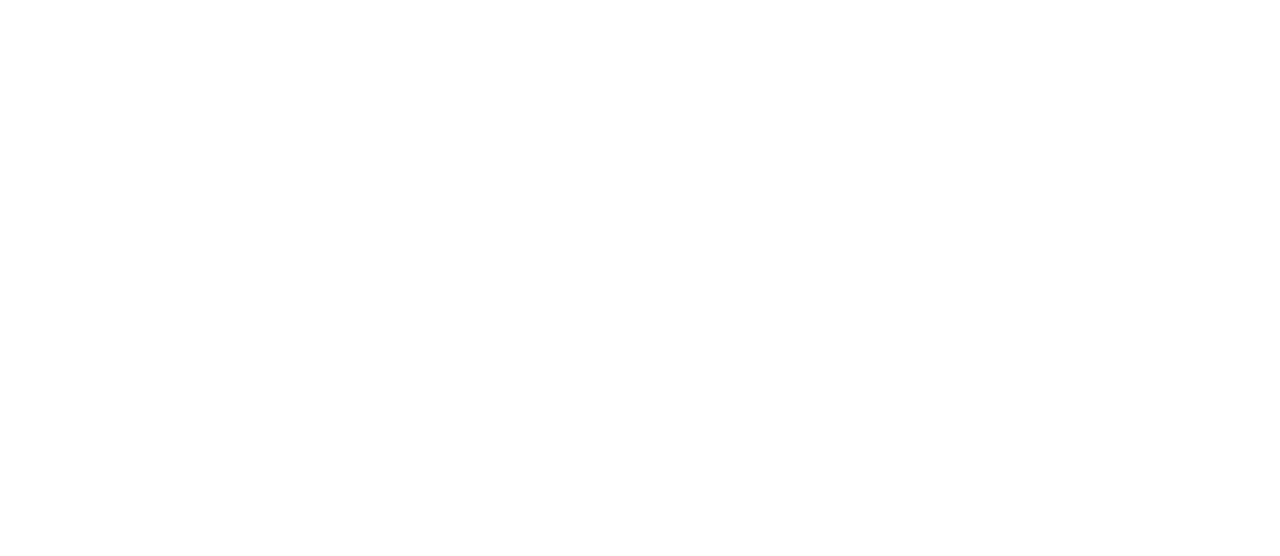
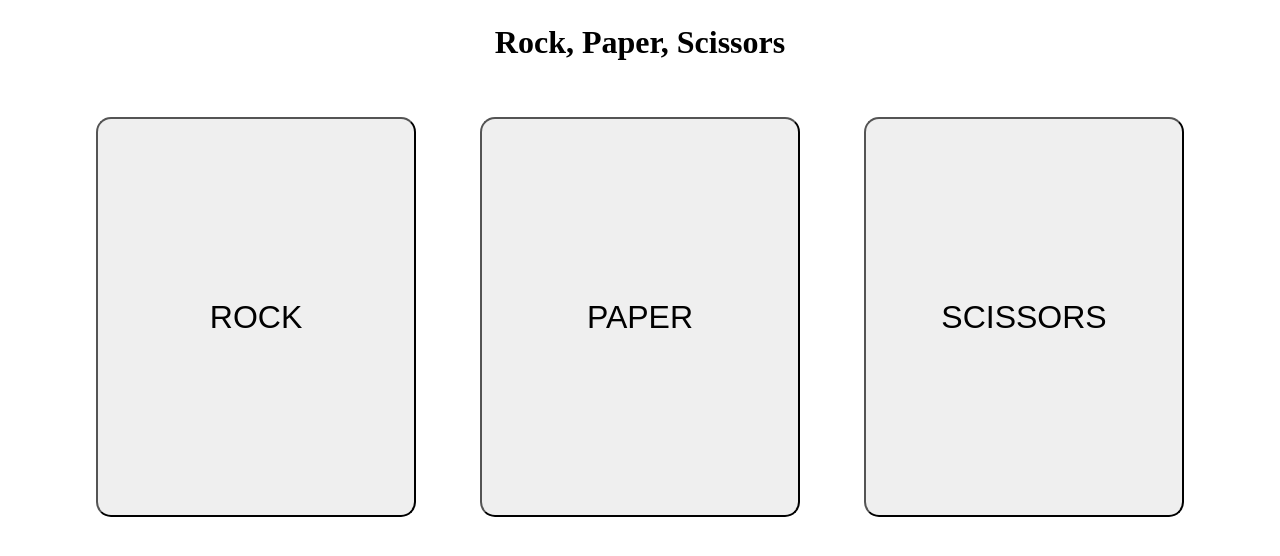
Before and after one commit to gonmagallanes/rockPaperScissors, a plain HTML site: page index.html in a window 1280 px wide. Drawn offline with Linux system fonts and the light colour scheme.

Commit message:
creoFIn botoneraRPS

```diff
--- a/index.html
+++ b/index.html
@@ -4,7 +4,19 @@
     <meta charset="UTF-8" />
     <meta name="viewport" content="width=device-width, initial-scale=1.0" />
     <title>Document</title>
+    <link rel="stylesheet" href="style.css" />
   </head>
-  <body></body>
+  <body>
+    <h1 class="title">Rock, Paper, Scissors</h1>
+
+    <div class="threeButtons">
+      <button id="rock" onclick="rockChoice()" class="button">ROCK</button>
+      <button id="paper" onclick="paperChoice()" class="button">PAPER</button>
+      <button id="scissors" onclick="scissorsChoice()" class="button">SCISSORS</button>
+    </div>
+    <p id="body">
+
+    </p>
+  </body>
   <script src="./javascript.js"></script>
 </html>
--- a/javascript.js
+++ b/javascript.js
@@ -1,69 +1,149 @@
-// ~~~~~~~~~~~~~~~~~~~~~~~~~ THIS WAS MY FIRST TRY (WITHOUT A WINNER OR A LOSER) ~~~~~~~~~~~~~~~~~~~~~~~~~
+// ~~~~~~~~~~~~~~~~~~~~~~~~~ THIS FUNCTION GIVES YOU A CHOICE AND A WINNER ~~~~~~~~~~~~~~~~~~~~~~~~~
 
+const rock = document.querySelector("#rock");
+const paper = document.querySelector("#paper");
+const scissors = document.querySelector("#scissors");
+
+function rockChoice() {
   const options = ["rock", "paper", "scissors"];
 
-// function getComputerChoice() {
-//   let randomChoice = options[Math.floor(Math.random() * 3)];
+  let choice = "rock";
 
-//   return `Computer's choice: ${randomChoice}`;
-// }
+  let randomChoice = options[Math.floor(Math.random() * 3)];
 
-// function getHumanChoice() {
-//   let myChoice = prompt("Rock, Paper or Scissors?").toLowerCase().trim();
+  if (choice === randomChoice) {
+    const texto = document.querySelector("#body");
+    texto.textContent = `Your choice: rock, Computer's choice: ${randomChoice}  || IT'S A TIE`;
+    document.body.appendChild(texto);
+    texto.setAttribute(
+      "style",
+      "display: flex; justify-content: center; font-size: 2rem; color: gray"
+    );
+    console.log(randomChoice);
+  } else if (randomChoice === "paper") {
+    const texto = document.querySelector("#body");
+    texto.textContent = `Your choice: rock, Computer's choice: ${randomChoice}  || YOU LOSE`;
+    texto.setAttribute(
+      "style",
+      "display: flex; justify-content: center; font-size: 2rem; color: red"
+    );
+    document.body.appendChild(texto);
+  } else if (randomChoice === "scissors") {
+    const texto = document.querySelector("#body");
+    texto.textContent = `Your choice: rock, Computer's choice: ${randomChoice}  || YOU WIN`;
+    texto.setAttribute(
+      "style",
+      "display: flex; justify-content: center; font-size: 2rem; color: green"
+    );
+    document.body.appendChild(texto);
+  }
+}
+function paperChoice() {
+  const options = ["rock", "paper", "scissors"];
 
-//   let firstChar = myChoice.charAt(0).toUpperCase();
+  let choice = "paper";
 
-//   let restOfTheWord = myChoice.slice(1);
+  let randomChoice = options[Math.floor(Math.random() * 3)];
 
-//   return `Your choice is: ${firstChar + restOfTheWord}`;
-// }
-
-// let letsPlay = () => {
-//   return `${getHumanChoice()} | ${getComputerChoice()}`;
-// };
-
-// ~~~~~~~~~~~~~~~~~~~~~~~~~ THIS FUNCTION GIVES YOU A CHOICE AND A WINNER ~~~~~~~~~~~~~~~~~~~~~~~~~
-
-function playGame() {
-  let humanScore = 0;
-  let computerScore = 0;
-
-  for (let i = 0; i < 5; i++) {
-    let newRandomChoice = options[Math.floor(Math.random() * 3)];
-    let newMyChoice = prompt("Rock, Paper, or Scissors?").toLowerCase();
-
-    if (newRandomChoice == newMyChoice) {
-      console.log("~~ Tie ~~");
-    } else if (newMyChoice == "rock" && newRandomChoice == "paper") {
-      console.log("~~ You lose ~~");
-      computerScore++;
-    } else if (newMyChoice == "rock" && newRandomChoice == "scissors") {
-      console.log("~~ You win ~~");
-      humanScore++;
-    } else if (newMyChoice == "paper" && newRandomChoice == "rock") {
-      console.log("~~ You win ~~");
-      humanScore++;
-    } else if (newMyChoice == "paper" && newRandomChoice == "scissors") {
-      console.log("~~ You lose ~~");
-      computerScore++;
-    } else if (newMyChoice == "scissors" && newRandomChoice == "paper") {
-      console.log("~~ You win ~~");
-      humanScore++;
-    } else if (newMyChoice == "scissors" && newRandomChoice == "rock") {
-      console.log("~~ You lose ~~");
-      computerScore++;
+  if (choice === randomChoice) {
+    const texto = document.querySelector("#body");
+    texto.textContent = `Your choice: paper, Computer's choice: ${randomChoice}  || IT'S A TIE`;
+    texto.setAttribute(
+      "style",
+      "display: flex; justify-content: center; font-size: 2rem; color: gray"
+    );
+    document.body.appendChild(texto);
+    console.log(randomChoice);
+  } else if (randomChoice === "scissors") {
+    const texto = document.querySelector("#body");
+    texto.textContent = `Your choice: paper, Computer's choice: ${randomChoice}  || YOU LOSE`;
+    texto.setAttribute(
+      "style",
+      "display: flex; justify-content: center; font-size: 2rem; color: red"
+    );
+    document.body.appendChild(texto);
+  } else if (randomChoice === "rock") {
+    const texto = document.querySelector("#body");
+    texto.textContent = `Your choice: paper, Computer's choice: ${randomChoice}  || YOU WIN`;
+    texto.setAttribute(
+      "style",
+      "display: flex; justify-content: center; font-size: 2rem; color: green"
+    );
+    document.body.appendChild(texto);
+  }
 }
 
-    let newFirstChar = newMyChoice.charAt(0).toUpperCase();
-    let newRestOfIt = newMyChoice.slice(1);
+function scissorsChoice() {
+  const options = ["rock", "paper", "scissors"];
 
-    let newFirstCharRandom = newRandomChoice.charAt(0).toUpperCase();
-    let newRestOfItRandom = newRandomChoice.slice(1);
+  let choice = "scissors";
 
-    console.log(
-      `Your choice: ${newFirstChar + newRestOfIt} ~~ Computer's choice: ${
-        newFirstCharRandom + newRestOfItRandom
-      }. And the score is: ${humanScore} - ${computerScore}`
+  let randomChoice = options[Math.floor(Math.random() * 3)];
+
+  if (choice === randomChoice) {
+    const texto = document.querySelector("#body");
+    texto.textContent = `Your choice: scissors, Computer's choice: ${randomChoice}  || IT'S A TIE`;
+    texto.setAttribute(
+      "style",
+      "display: flex; justify-content: center; font-size: 2rem; color: gray"
     );
+    document.body.appendChild(texto);
+    console.log(randomChoice);
+  } else if (randomChoice === "paper") {
+    const texto = document.querySelector("#body");
+    texto.textContent = `Your choice: scissors, Computer's choice: ${randomChoice}  || YOU WIN`;
+    texto.setAttribute(
+      "style",
+      "display: flex; justify-content: center; font-size: 2rem; color: green"
+    );
+    document.body.appendChild(texto);
+  } else if (randomChoice === "rock") {
+    const texto = document.querySelector("#body");
+    texto.textContent = `Your choice: scissors, Computer's choice: ${randomChoice}  || YOU LOSE`;
+    texto.setAttribute(
+      "style",
+      "display: flex; justify-content: center; font-size: 2rem; color: red"
+    );
+    document.body.appendChild(texto);
   }
 }
+
+// function playGame() {
+//   let humanScore = 0;
+//   let computerScore = 0;
+
+// for (let i = 0; i < 5; i++) {
+//   let newRandomChoice = options[Math.floor(Math.random() * 3)];
+//   let newMyChoice = myCho
+//   if (newRandomChoice == newMyChoice) {
+//     console.log("~~ Tie ~~");
+//   } else if (newMyChoice == "rock" && newRandomChoice == "paper") {
+//     console.log("~~ You lose ~~");
+//     computerScore++;
+//   } else if (newMyChoice == "rock" && newRandomChoice == "scissors") {
+//     console.log("~~ You win ~~");
+//     humanScore++;
+//   } else if (newMyChoice == "paper" && newRandomChoice == "rock") {
+//     console.log("~~ You win ~~");
+//     humanScore++;
+//   } else if (newMyChoice == "paper" && newRandomChoice == "scissors") {
+//     console.log("~~ You lose ~~");
+//     computerScore++;
+//   } else if (newMyChoice == "scissors" && newRandomChoice == "paper") {
+//     console.log("~~ You win ~~");
+//     humanScore++;
+//   } else if (newMyChoice == "scissors" && newRandomChoice == "rock") {
+//     console.log("~~ You lose ~~");
+//     computerScore++;
+
+//   let newFirstChar = newMyChoice.charAt(0).toUpperCase();
+//   let newRestOfIt = newMyChoice.slice
+//   let newFirstCharRandom = newRandomChoice.charAt(0).toUpperCase();
+//   let newRestOfItRandom = newRandomChoice.slice
+//   console.log(
+//     `Your choice: ${newFirstChar + newRestOfIt} ~~ Computer's choice: ${
+//       newFirstCharRandom + newRestOfItRandom
+//     }. And the score is: ${humanScore} - ${computerScore}`
+//   );
+// }
+// }
--- /dev/null
+++ b/style.css
@@ -0,0 +1,33 @@
+* {
+  padding: 0;
+  margin: 0;
+  box-sizing: border-box;
+
+}
+
+.title {
+  display: flex;
+  justify-content: center;
+  align-items: center;
+  margin: 24px;
+}
+
+.threeButtons {
+  display: flex;
+  justify-content: center;
+  align-items: center;
+}
+
+.button {
+  width: 25vw;
+  height: 50vh;
+  margin: 2.5vw;
+  font-size: 2rem;
+  border-radius: 15px ;
+  transition: 0.3s;
+}
+
+.button:hover{
+    background-color: black;
+    color: white;
+}
```
Lines whose indentation alone changed are shown as unchanged.
